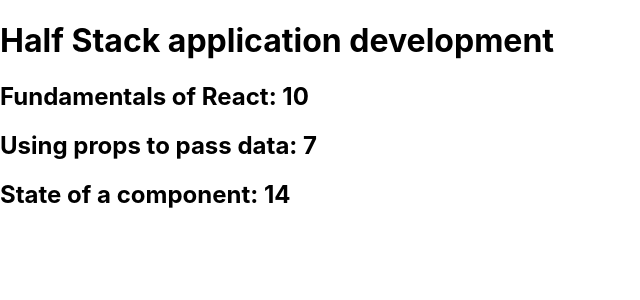
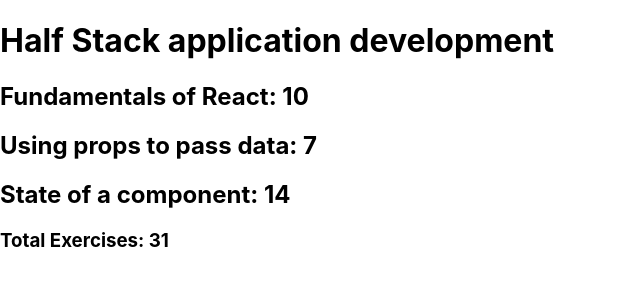
Before and after one commit to silencemind/full_stack_2021, a React (Create React App) app in the folder part1/: page / in a window 1280 px wide. Shown: the top 300 px of the page, without its empty margins (0-640 px from the left). Built offline with nearby package versions, Linux system fonts and the light colour scheme.

Commit message:
Update App.js

```diff
--- a/part1/src/App.js
+++ b/part1/src/App.js
@@ -30,7 +30,9 @@
 {
   return (
     <div>
-
+      <h3>
+        Total Exercises: {props.total}
+      </h3>
       </div>
   )
 }
@@ -46,7 +48,7 @@
     <div>
       <Header course={course} />
       <Content part1={part1} exercises1={exercises1} part2={part2} exercises2={exercises2} part3={part3} exercises3={exercises3} />
-      <Total>
+      <Total total= {exercises1+exercises2+exercises3}>
 
         </Total>
     </div>
```
